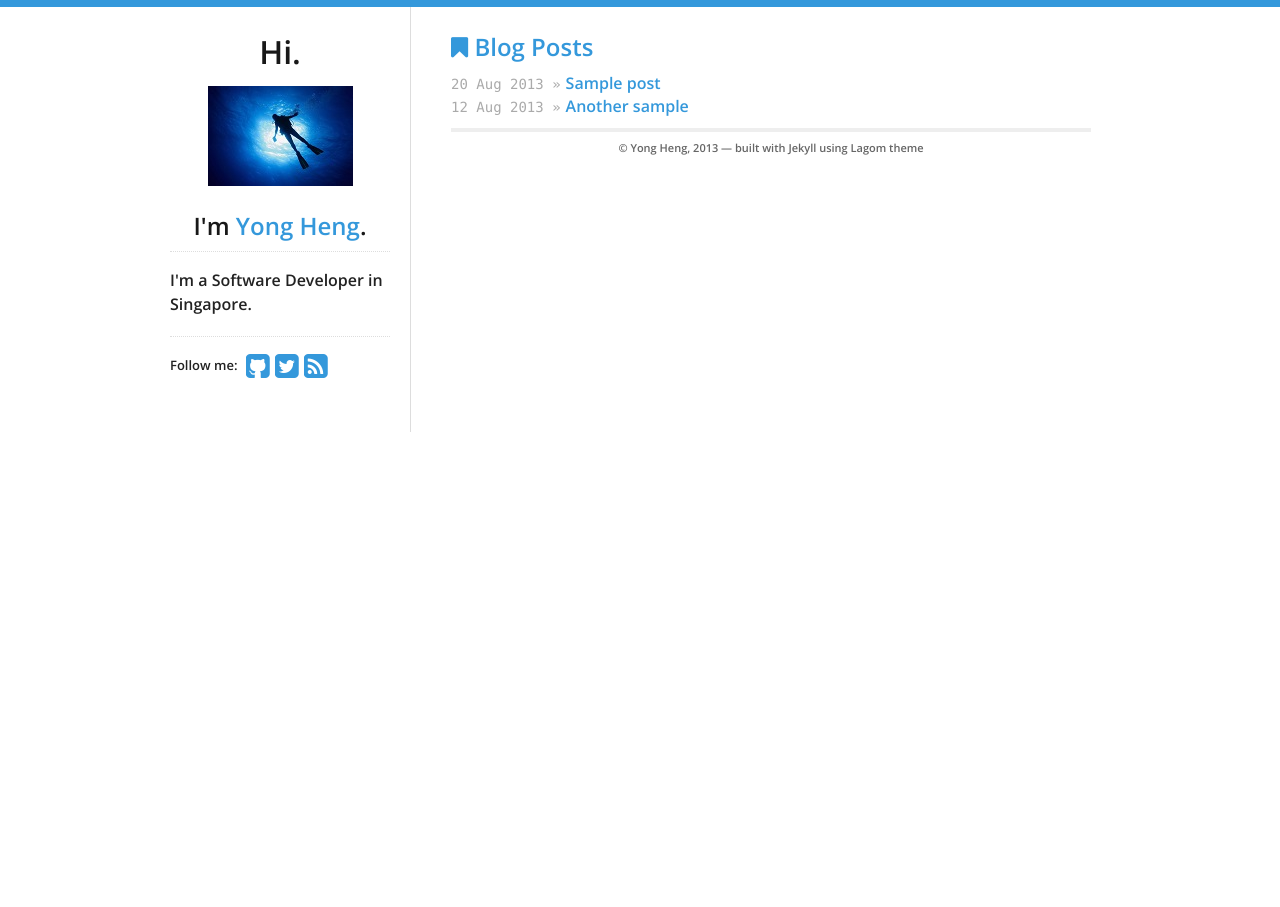
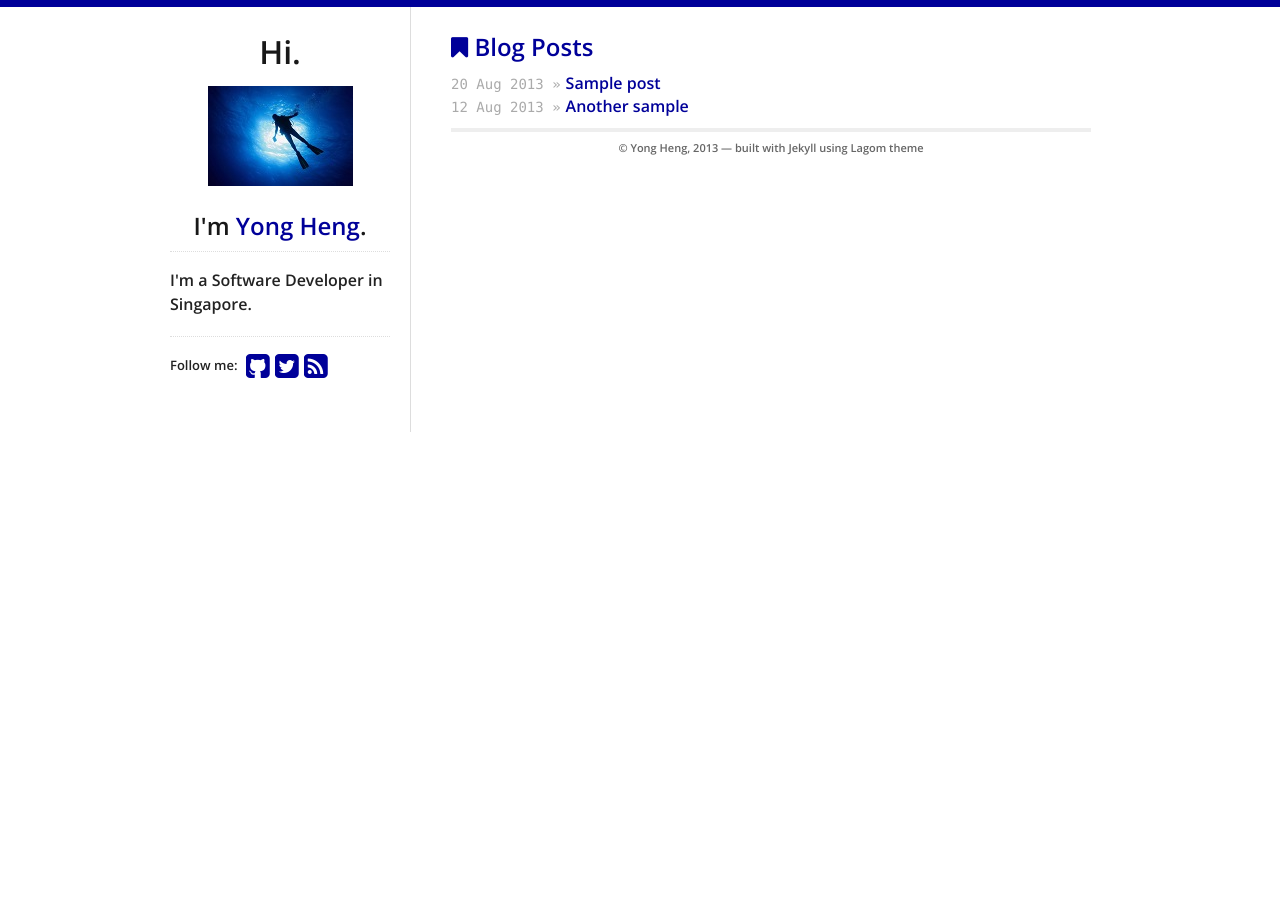
Before and after one commit to Misterhex/TweetSync, a Jekyll site: the page built from index.html, in a window 1280 px wide. Built offline with Jekyll 4.4.1, drawn with Linux system fonts in a browser that asks for light colours.

Commit message:
change font color

```diff
--- a/_config.yml
+++ b/_config.yml
@@ -7,7 +7,7 @@ exclude: [LICENSE, CNAME, README.md, .gitignore]
 # Theme customization - please change from the defaults!
 theme:
   # Color for top bar, links, etc
-  highlight_color: '#3498db'
+  highlight_color: '#000099'
 
   # Profile links on the left sidebar, leave blank to ignore
   social:
```
